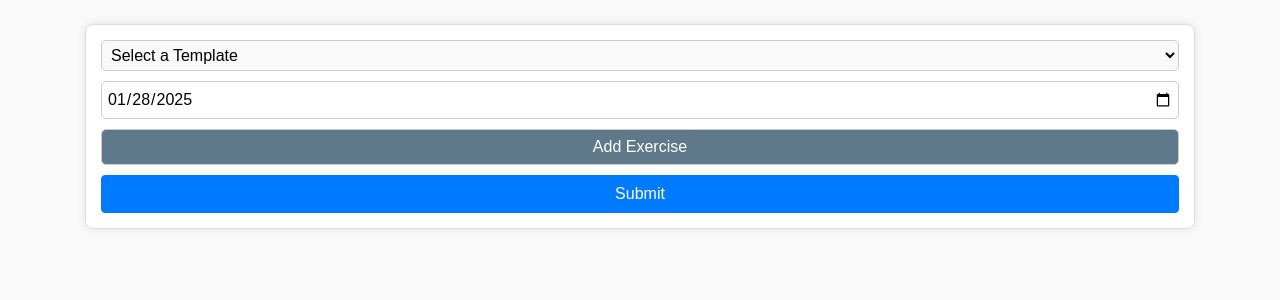
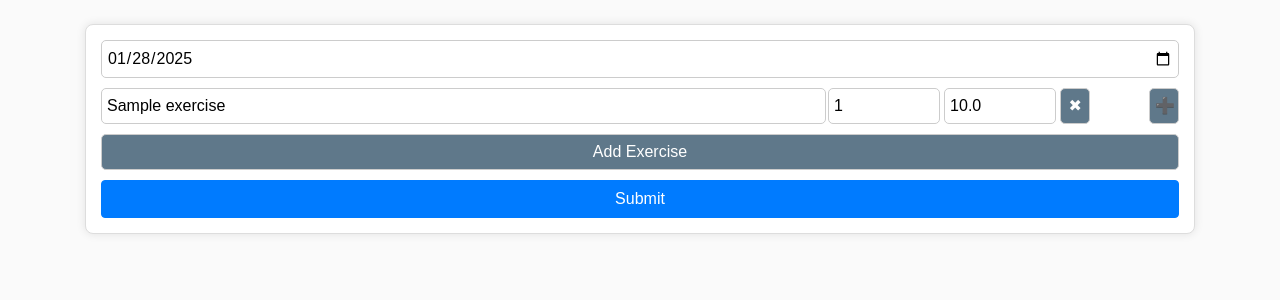
Before and after one commit to chavias/FitnessTracker, a Flask app: page /session/1/update in a window 1280 px wide. Shown: the part 56-356 px from the top of the page. Run offline with Flask 3, Linux system fonts and the light colour scheme; tables that the repository leaves empty hold one stand-in row (values such as "Sample post"); some libraries are stand-ins or nearby versions.

Commit message:
update functionality works without reordering of the exercises

```diff
--- a/fitnesstracker/__init__.py
+++ b/fitnesstracker/__init__.py
@@ -1,6 +1,7 @@
 from flask import Flask
 from flask_sqlalchemy import SQLAlchemy
 from dotenv import load_dotenv
+import os
 
 load_dotenv()
 
--- a/fitnesstracker/routes.py
+++ b/fitnesstracker/routes.py
@@ -118,50 +118,43 @@ def new_session():
     form = SessionForm()
     form.template_id.choices = [(t.id, t.name) for t in Template.query.all()]
 
-    if request.method == "POST":
-        # Repopulate the form with submitted data to avoid data loss
-        form = SessionForm(request.form)
-        form.template_id.choices = [(t.id, t.name) for t in Template.query.all()]
+    if form.validate_on_submit():
+        try:
+            # Create a new session
+            new_session = TrainingSession(
+                template_id=form.template_id.data, date=form.date.data
+            )
+            db.session.add(new_session)
+            # Add exercises
+            for exercise_form in form.exercises:
+                new_exercise = Exercise(
+                    exercise_name=exercise_form.data["exercise_name"],
+                    session=new_session,
+                )
+                db.session.add(new_exercise)
+                # Add exercise details
+                for detail_form in exercise_form.details:
+                    new_detail = ExerciseDetails(
+                        repetitions=detail_form.repetitions.data,
+                        weight=detail_form.weight.data,
+                        exercise=new_exercise,
+                    )
+                    db.session.add(new_detail)
+            # Commit changes to the database
+            db.session.commit()
+            flash("Session created successfully!", "success")
+            return redirect(url_for("homepage"))
+        except Exception as e:
+            db.session.rollback()
+            app.logger.error(f"Error creating session: {e}")
+            flash(
+                "An error occurred while creating the session. Please try again.",
+                "danger",
+            )
 
-        if form.validate_on_submit():
-            try:
-                # Create a new session
-                new_session = TrainingSession(
-                    template_id=form.template_id.data, date=form.date.data
-                )
-                db.session.add(new_session)
-
-                # Add exercises
-                for exercise_form in form.exercises:
-                    new_exercise = Exercise(
-                        exercise_name=exercise_form.data['exercise_name'],
-                        session=new_session,
-                    )
-                    db.session.add(new_exercise)
-
-                    # Add exercise details
-                    for detail_form in exercise_form.details:
-                        new_detail = ExerciseDetails(
-                            repetitions=detail_form.repetitions.data,
-                            weight=detail_form.weight.data,
-                            exercise=new_exercise,
-                        )
-                        db.session.add(new_detail)
-
-                # Commit changes to the database
-                db.session.commit()
-
-                flash("Session created successfully!", "success")
-                return redirect(url_for("homepage"))
-
-            except Exception as e:
-                db.session.rollback()
-                app.logger.error(f"Error creating session: {e}")
-                flash("An error occurred while creating the session. Please try again.", "danger")
-        else:
-            app.logger.warning(f"Form validation failed: {form.errors}")
-
-    return render_template("new_session.html", form=form, templates=Template.query.all())
+    return render_template(
+        "new_session.html", form=form, templates=Template.query.all()
+    )
 
 
 @app.route("/session/<int:session_id>", methods=["GET", "POST"])
@@ -170,49 +163,58 @@ def session(session_id):
     return render_template("session.html", session=session)
 
 
-@app.route('/session/<int:session_id>/update', methods=['GET', 'POST'])
+@app.route("/session/<int:session_id>/update", methods=["GET", "POST"])
 def update_session(session_id):
     session = TrainingSession.query.get_or_404(session_id)
     form = SessionForm(obj=session)
+    templates = [(t.id, t.name) for t in Template.query.all()]
+    form.template_id.choices = [(t.id, t.name) for t in Template.query.all()]
 
     print(f"Form Data Before Rendering: {form.data}")
 
+
     if form.validate_on_submit():
-        # Debugging: Output the form data after submit
-        print(f"Form Data After Submit: {form.data}")
+        try:
+            # deleted old session
+            db.session.delete(session)
 
-        session.template_id = form.template_id.data
-        session.date = form.date.data
+            # Create a new session
+            new_session = TrainingSession(
+                template_id=form.template_id.data, date=form.date.data
+            )
+            db.session.add(new_session)
+            # Add exercises
+            for exercise_form in form.exercises:
+                new_exercise = Exercise(
+                    exercise_name=exercise_form.data["exercise_name"],
+                    session=new_session,
+                )
+                db.session.add(new_exercise)
+                # Add exercise details
+                for detail_form in exercise_form.details:
+                    new_detail = ExerciseDetails(
+                        repetitions=detail_form.repetitions.data,
+                        weight=detail_form.weight.data,
+                        exercise=new_exercise,
+                    )
+                    db.session.add(new_detail)
+            # Commit changes to the database
+            db.session.commit()
+            flash("Session updated successfully!", "success")
+            return redirect(url_for("homepage"))
+        except Exception as e:
+            db.session.rollback()
+            app.logger.error(f"Error creating session: {e}")
+            flash(
+                "An error occurred while creating the session. Please try again.",
+                "danger",
+            )
+    else:
+        app.logger.warning(f"Form validation failed: {form.errors}")
 
-        # Clear existing exercises
-        for exercise in session.exercises:
-            db.session.delete(exercise)
-        db.session.commit()
-
-        # Add updated exercises
-        for exercise_form in form.exercises:
-            exercise = Exercise(
-                exercise_name=exercise_form.exercise_name.data,
-                session=session  # Link this exercise to the session
-            )
-            db.session.add(exercise)
-
-            # Add details for the exercise
-            for detail_form in exercise_form.details:
-                detail = ExerciseDetails(
-                    repetitions=detail_form.repetitions.data,
-                    weight=detail_form.weight.data,
-                    exercise=exercise  # Link this detail to the exercise
-                )
-                db.session.add(detail)
-
-        db.session.commit()
-        flash('Session updated successfully!', 'success')
-        return redirect(url_for('view_session', session_id=session.id))
-
-    return render_template('new_session.html', form=form, legend="Update Session")
-
-
+    return render_template(
+        "update_session.html", form=form, templates=templates, legend="Update Session"
+    )
 
 
 @app.route("/session/<int:session_id>/delete", methods=["POST"])
--- a/fitnesstracker/templates/new_session.html
+++ b/fitnesstracker/templates/new_session.html
@@ -23,6 +23,5 @@
     </form>
 </div>
 
-
 <script src="{{ url_for('static', filename='new_session.js') }}"></script>
 {% endblock %}
--- a/fitnesstracker/templates/session.html
+++ b/fitnesstracker/templates/session.html
@@ -8,7 +8,7 @@
       <div class="text-muted ml-2"> {{ session.date.strftime('%Y-%m-%d') }}</div>
       </div>
       <div>
-      <a class="btn btn-secondary btn-sm  mt-1 mb-1"
+        <a class="btn btn-secondary btn-sm  mt-1 mb-1"
           href="{{ url_for('update_session', session_id=session.id) }}">Update</a>
         <button type="button" class="btn btn-danger btn-sm m-1" data-toggle="modal"
           data-target="#deleteModal">Delete</button>
--- a/fitnesstracker/templates/update_session.html
+++ b/fitnesstracker/templates/update_session.html
@@ -1,40 +1,46 @@
-{% extends "layout.html" %}
+{% extends 'layout.html' %}
 
 {% block content %}
+<div class="content-section">
     <form method="POST">
-  {{ form.hidden_tag() }}
+        {{ form.hidden_tag() }}  <!-- This will include the CSRF token automatically -->
 
-    <!-- Template Selection -->
-    <label for="template_id">Template:</label>
-    {{ form.template_id() }}
+        <input type="hidden" name="template_id" id="template_id" value="{{ form.template_id.data }}" required>
 
-    <!-- Date Field -->
-    <label for="date">{{ form.date.label }}</label>
-    {{ form.date() }}
+        <input type="date" name="date" id="date" value="{{ form.date.data }}" required>
 
-    <!-- Render Exercise Fields -->
         <div id="exercise-list">
             {% for exercise_form in form.exercises %}
+            {% set exercise_loop = loop %} <!-- store the outer loop in a variable -->
             <div class="exercise-row">
-                <!-- Exercise Name Field -->
-                <label for="exercise_name_{{ loop.index }}">{{ exercise_form.name.label }}</label>
-                {{ exercise_form.name(id="exercise_name_" ~ loop.index) }}
-
-                <!-- Render Exercise Details (Repetitions, Weight) -->
+                <input type="text" name="exercises-{{ exercise_loop.index0 }}-exercise_name"
+                       placeholder="Exercise Name" value="{{ exercise_form.exercise_name.data }}" required>
+                <input type="hidden" name="exercises-{{ exercise_loop.index0 }}-csrf_token"
+                       value="{{ form.csrf_token._value() }}" required>
                 <div class="details-list">
-                    {% for detail_form in exercise_form.details %}
+                    {% for detail in exercise_form.details %}
                     <div class="detail-row">
-                            <label for="repetitions_{{ loop.index }}">{{ detail_form.repetitions.label }}</label>
-                            {{ detail_form.repetitions(id="repetitions_" ~ loop.index) }}
-                            <label for="weight_{{ loop.index }}">{{ detail_form.weight.label }}</label>
-                            {{ detail_form.weight(id="weight_" ~ loop.index) }}
+                        <input type="hidden" name="exercises-{{ exercise_loop.index0 }}-details-{{ loop.index0 }}-csrf_token"
+                            value="{{ form.csrf_token._value() }}" required>
+                        <input type="number" name="exercises-{{ exercise_loop.index0 }}-details-{{ loop.index0 }}-repetitions"
+                               placeholder="R" style="width: 35%" value="{{ detail.repetitions.data }}" required>
+                        <input type="number" name="exercises-{{ exercise_loop.index0 }}-details-{{ loop.index0 }}-weight"
+                               placeholder="W" style="width: 35%" value="{{ detail.weight.data }}" step="0.5" required>
+                        <button type="button" onclick="removeDetailRow(this)">&#10006;</button>
                     </div>
                     {% endfor %}
                 </div>
+                <button type="button" onclick="addDetailRow(this.closest('.exercise-row').querySelector('.details-list'), {{ exercise_loop.index0 }}, true)">
+                    &#x2795;
+                </button>
             </div>
             {% endfor %}
         </div>
 
-    <button type="submit" class="btn btn-primary">Update Session</button>
+        <button type="button" onclick="addExerciseRow()">Add Exercise</button>
+        <button type="submit" class="btn btn-primary">Submit</button>
     </form>
+</div>
+
+<script src="{{ url_for('static', filename='new_session.js') }}"></script>
 {% endblock %}
```
Lines whose indentation alone changed are shown as unchanged.
